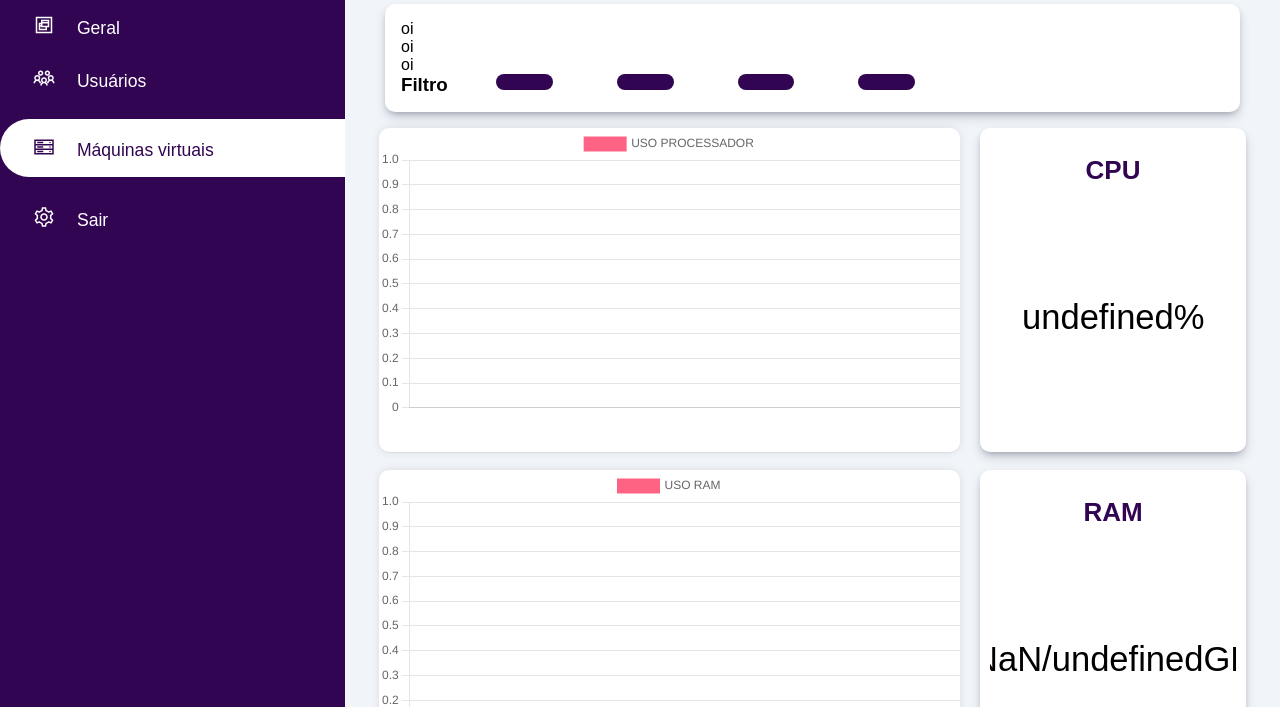
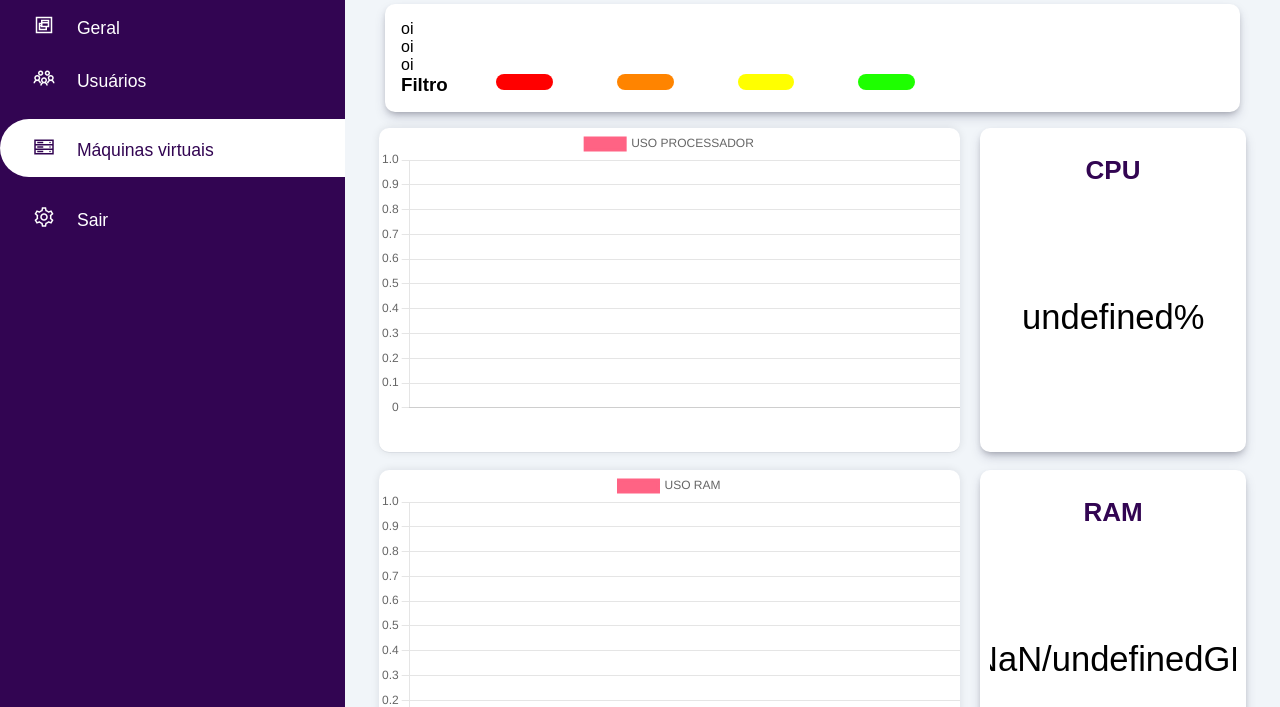
Before and after one commit to imayaramota/Puppet-Monitoring, a website: page public/Dashboard Admin/telaGraficosAdmin.html in a window 1280 px wide. Shown: the part 93-800 px from the top of the page. Drawn offline with nearby package versions, Linux system fonts and the light colour scheme; some packages are replaced by stand-ins of ours; no server answers; a script that the page names is missing; a web font is replaced by a local one.

Commit message:
ajuste na classe de status

```diff
--- a/public/Dashboard Admin/style/telaGraficoAdmin.css
+++ b/public/Dashboard Admin/style/telaGraficoAdmin.css
@@ -191,16 +191,20 @@ main {
   align-items: center;
 }
 
-.status.pink {
+.status.red {
   background: #ff0000;
 }
 
-.status.purple {
+.status.orange {
   background: #ff8400;
 }
 
-.status.blue {
+.status.green {
   background: rgb(30, 255, 0);
+}
+
+.status.yellow {
+  background: yellow;
 }
 
 .tabelaResponsiva {
```
